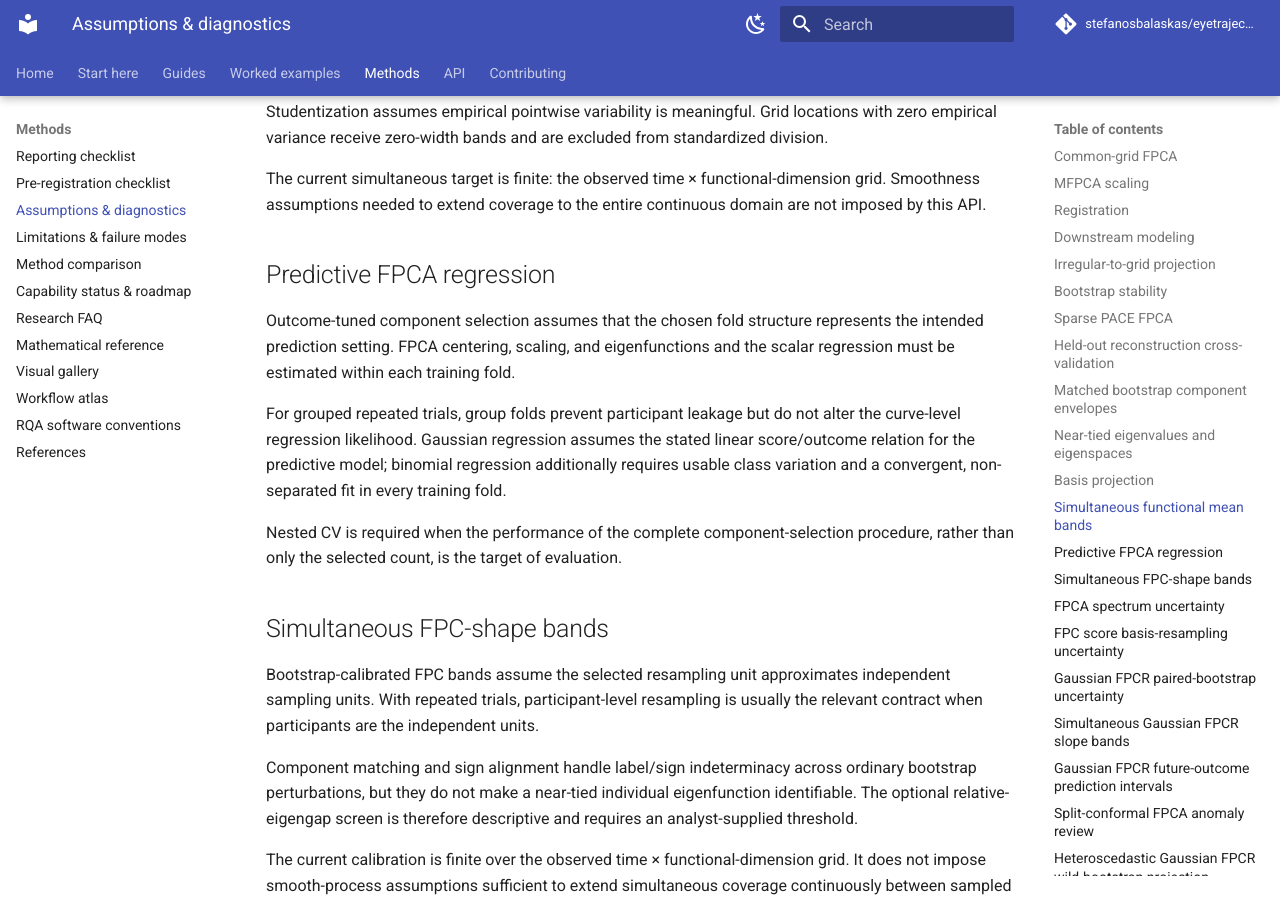
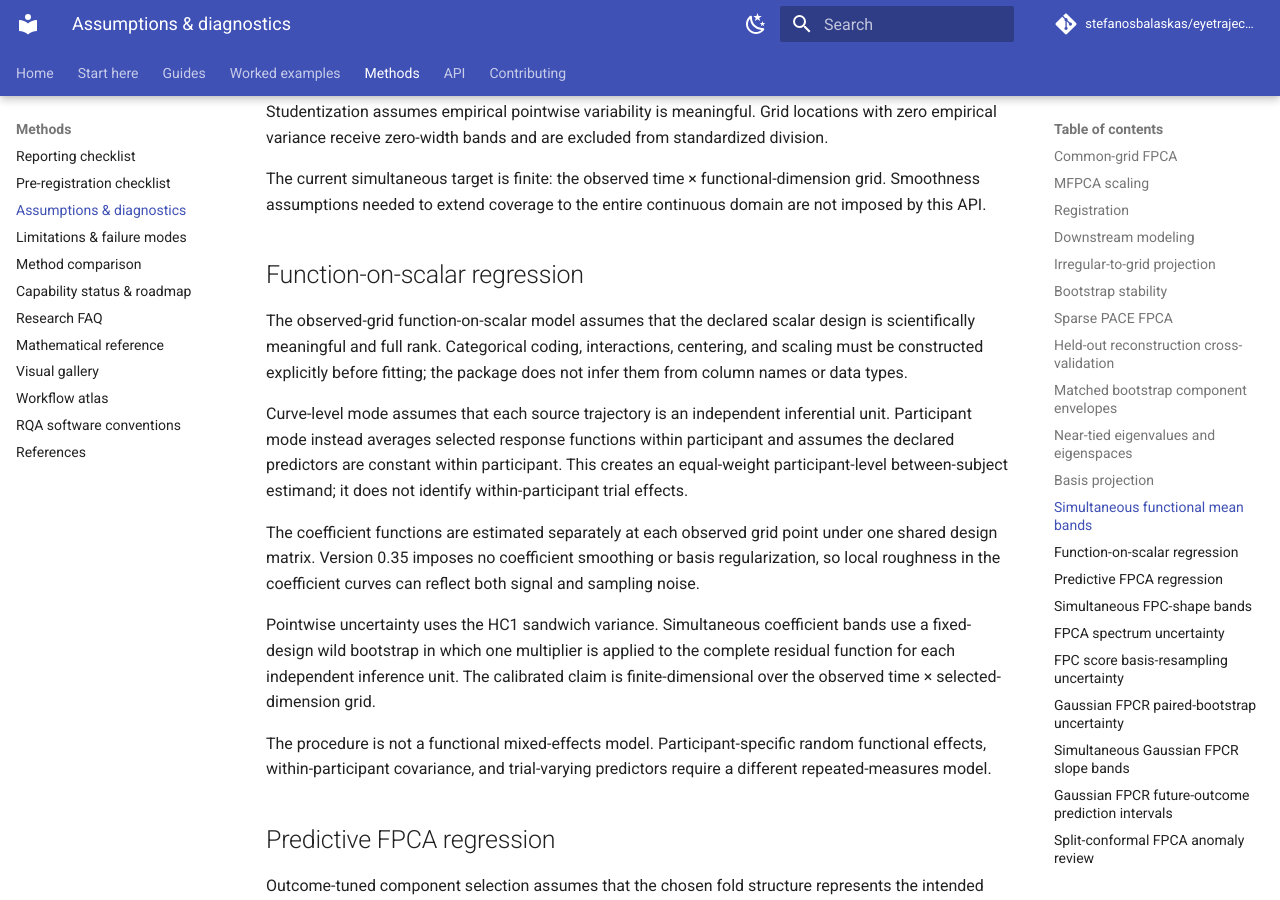
Before and after one commit to stefanosbalaskas/eyetrajectoriespy, an MkDocs documentation site: the page built from docs/methods/assumptions.md, in a window 1280 px wide and 900 px high, scrolled down 2577 px. Built offline with MkDocs 1.6.1 and Material for MkDocs 9.7.7, drawn with Linux system fonts in a browser that asks for light colours; comment, search, counter and statistics services are not loaded.

Commit message:
Add function-on-scalar assumptions

```diff
--- a/docs/methods/assumptions.md
+++ b/docs/methods/assumptions.md
@@ -68,6 +68,18 @@ Studentization assumes empirical pointwise variability is meaningful. Grid locat
 
 The current simultaneous target is finite: the observed time × functional-dimension grid. Smoothness assumptions needed to extend coverage to the entire continuous domain are not imposed by this API.
 
+
+## Function-on-scalar regression
+
+The observed-grid function-on-scalar model assumes that the declared scalar design is scientifically meaningful and full rank. Categorical coding, interactions, centering, and scaling must be constructed explicitly before fitting; the package does not infer them from column names or data types.
+
+Curve-level mode assumes that each source trajectory is an independent inferential unit. Participant mode instead averages selected response functions within participant and assumes the declared predictors are constant within participant. This creates an equal-weight participant-level between-subject estimand; it does not identify within-participant trial effects.
+
+The coefficient functions are estimated separately at each observed grid point under one shared design matrix. Version 0.35 imposes no coefficient smoothing or basis regularization, so local roughness in the coefficient curves can reflect both signal and sampling noise.
+
+Pointwise uncertainty uses the HC1 sandwich variance. Simultaneous coefficient bands use a fixed-design wild bootstrap in which one multiplier is applied to the complete residual function for each independent inference unit. The calibrated claim is finite-dimensional over the observed time × selected-dimension grid.
+
+The procedure is not a functional mixed-effects model. Participant-specific random functional effects, within-participant covariance, and trial-varying predictors require a different repeated-measures model.
 
 ## Predictive FPCA regression
 
```
